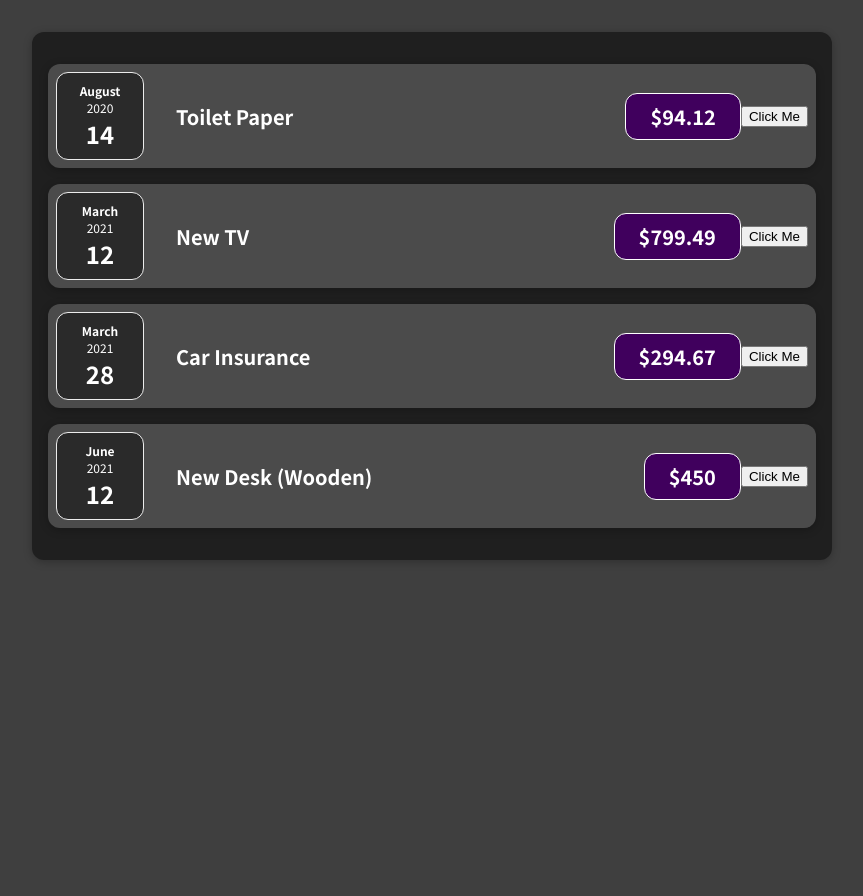
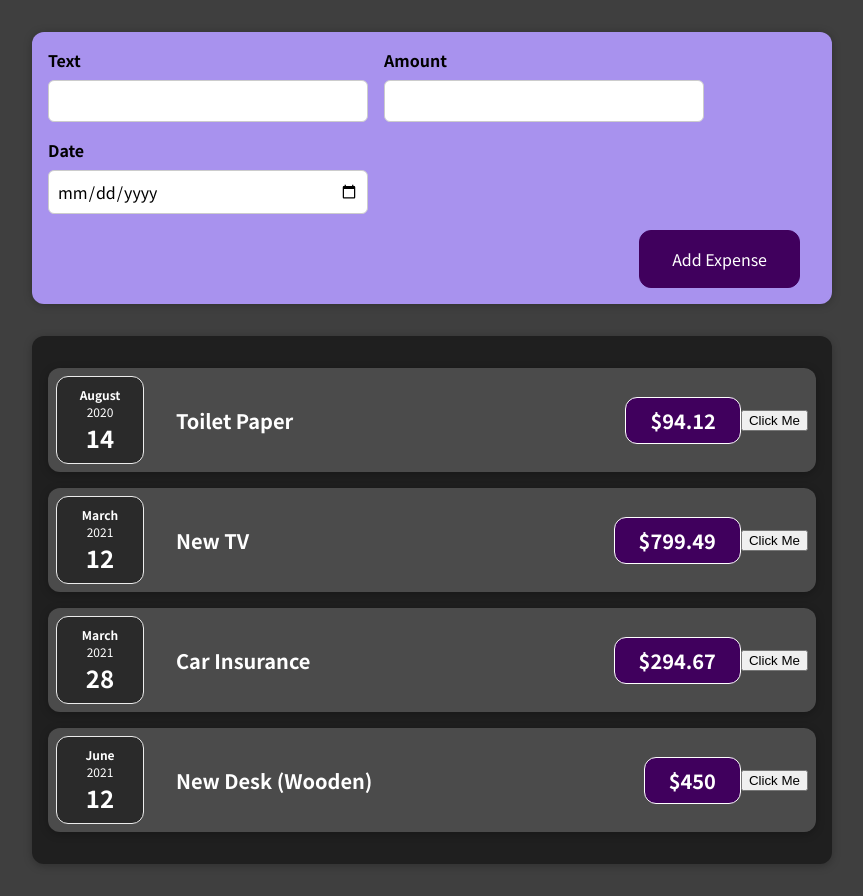
Before and after one commit to Avinash-Sahani/LearnReact, a React (Create React App) app in the folder Section 3 (React Basics)/react-basics/: page / in a window 1280 px wide. Shown: the whole page, without its empty margins (208-1071 px from the left). Before the commit the page ends 800 px from the top, so only its background shows below. Built offline with nearby package versions, Linux system fonts and the light colour scheme.

Commit message:
🎨(NewExpense,ExpenseForm) :  Added Form To Get Input From user

```diff
--- a/Section 3 (React Basics)/react-basics/src/App.js
+++ b/Section 3 (React Basics)/react-basics/src/App.js
@@ -1,6 +1,7 @@
 import React  from "react";
 import ExpenseItem from "./components/Expenses/ExpenseItem";
 import Expenses from "./components/Expenses/Expenses";
+import NewExpense from './components/NewExpense/NewExpense';
 function App() {
     const expenses = [
         {
@@ -23,10 +24,12 @@
             date: new Date(2021, 5, 12),
         },
     ];
-    return (React.createElement("div",
-        React.createElement("h2",{},"Lets get started"),
-        React.createElement(Expenses,{items:expenses})
-        ));
+    return (<div>
+
+        <NewExpense></NewExpense>
+        <Expenses items={expenses}></Expenses>
+
+    </div>);
 }
 
 export default App;
--- /dev/null
+++ b/Section 3 (React Basics)/react-basics/src/components/NewExpense/ExpenseForm.css
@@ -0,0 +1,26 @@
+.new-expense__controls {
+    display: flex;
+    flex-wrap: wrap;
+    gap: 1rem;
+    margin-bottom: 1rem;
+    text-align: left;
+}
+
+.new-expense__control label {
+    font-weight: bold;
+    margin-bottom: 0.5rem;
+    display: block;
+}
+
+.new-expense__control input {
+    font: inherit;
+    padding: 0.5rem;
+    border-radius: 6px;
+    border: 1px solid #ccc;
+    width: 20rem;
+    max-width: 100%;
+}
+
+.new-expense__actions {
+    text-align: right;
+}
--- /dev/null
+++ b/Section 3 (React Basics)/react-basics/src/components/NewExpense/ExpenseForm.js
@@ -0,0 +1,27 @@
+import "../NewExpense/ExpenseForm.css";
+import React  from "react";
+const ExpenseForm = () => {
+
+    return (
+        <form>
+        <div className='new-expense__controls'>
+            <div className='new-expense__control'>
+                <label>Text</label>
+                <input type='text'/>
+            </div>
+            <div className='new-expense__control'>
+                <label>Amount</label>
+                <input type='number' min='0.01' step='0.01'/>
+            </div>
+            <div className='new-expense__control'>
+                <label>Date</label>
+                <input type='date' min='2019-01-01' step='2022-12-13'/>
+            </div>
+        </div>
+        <div className="new-expense__actions">
+            <button type="submit">Add Expense</button>
+        </div>
+</form>
+)
+}
+export default ExpenseForm;
--- /dev/null
+++ b/Section 3 (React Basics)/react-basics/src/components/NewExpense/NewExpense.css
@@ -0,0 +1,39 @@
+
+.new-expense {
+    background-color: #a892ee;
+    padding: 1rem;
+    margin: 2rem auto;
+    width: 50rem;
+    max-width: 95%;
+    border-radius: 12px;
+    text-align: center;
+    box-shadow: 0 1px 8px rgba(0, 0, 0, 0.25);
+}
+
+.new-expense button {
+    font: inherit;
+    cursor: pointer;
+    padding: 1rem 2rem;
+    border: 1px solid #40005d;
+    background-color: #40005d;
+    color: white;
+    border-radius: 12px;
+    margin-right: 1rem;
+}
+
+.new-expense button:hover,
+.new-expense button:active {
+    background-color: #510674;
+    border-color: #510674;
+}
+
+.new-expense button.alternative {
+    color: #220131;
+    border-color: transparent;
+    background-color: transparent;
+}
+
+.new-expense button.alternative:hover,
+.new-expense button.alternative:active {
+    background-color: #ddb3f8;
+}
--- /dev/null
+++ b/Section 3 (React Basics)/react-basics/src/components/NewExpense/NewExpense.js
@@ -0,0 +1,10 @@
+import "../NewExpense/NewExpense.css";
+import  ExpenseForm from "./ExpenseForm";
+import React  from "react";
+const NewExpense = () =>{
+
+    return (<div class = "new-expense">
+        <ExpenseForm />
+    </div>)
+}
+export default NewExpense;
```
